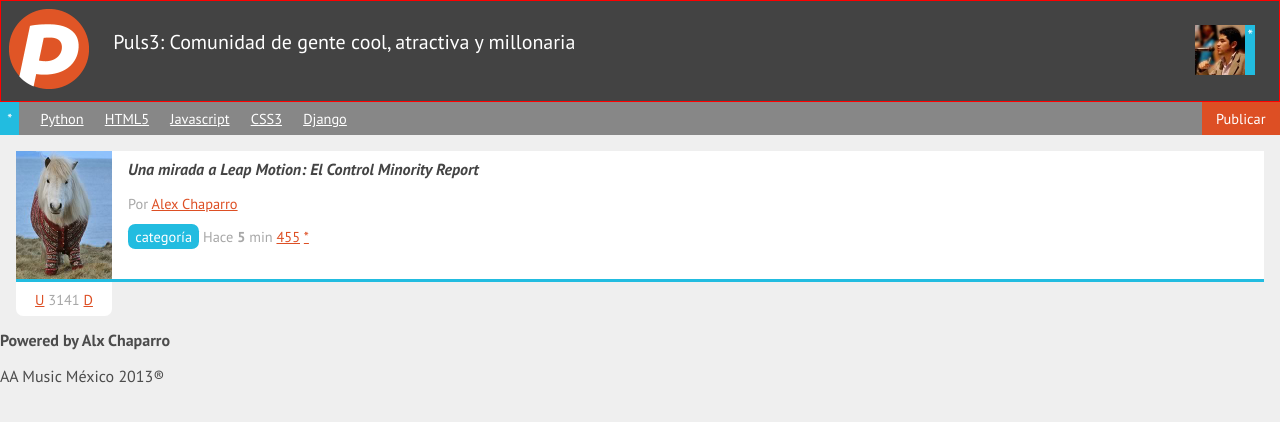
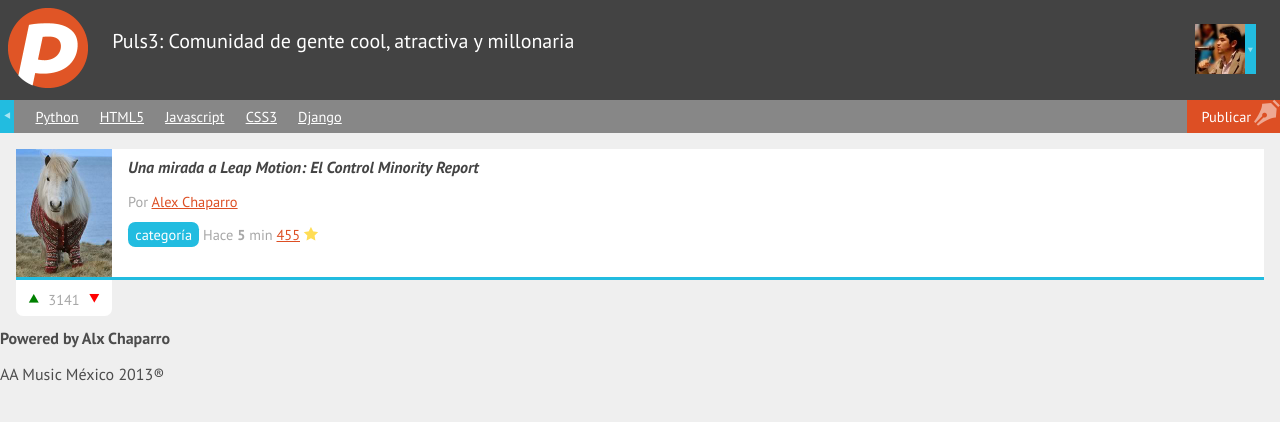
Before and after one commit to Alx1854/Puls3-America, a plain HTML site: page index.html in a window 1280 px wide. Drawn offline with Linux system fonts and the light colour scheme.

Commit message:
Iconos de tipografía y arreglos múltiples de diseño

```diff
--- a/estilos.css
+++ b/estilos.css
@@ -1,3 +1,13 @@
+@font-face {
+	font-family: 'icomoon';
+	src:url('fonts/icomoon.eot');
+	src:url('fonts/icomoon.eot?#iefix') format('embedded-opentype'),
+		url('fonts/icomoon.ttf') format('truetype'),
+		url('fonts/icomoon.woff') format('woff'),
+		url('fonts/icomoon.svg#icomoon') format('svg');
+	font-weight: normal;
+	font-style: normal;
+}
 a
 {
 	color: #DD4F24;
@@ -13,7 +23,6 @@ body
 header
 {
 	background: #434343;
-	border: 1px red solid;
 	color: white;
 	margin: 0;
 	padding: 0.5em;
@@ -40,7 +49,14 @@ header #avatar figcaption
 	background: #22BCE0;
 	float: right;
 	height: 50px;
-	padding: 0 2px;
+	line-height: 50px;
+}
+header #avatar figcaption:after
+{
+	content: "\e601";
+	font-family: "icomoon";
+	font-size: 0.7em;
+	opacity: 0.5;
 }
 header #avatar img
 {
@@ -77,17 +93,36 @@ nav ul li a
 nav #flechita_nav a
 {
 	background: #22BCE0;
-	padding: 0.5em 0.5em;
+	padding: 0.5em 0;
 	text-decoration: none;
+}
+nav #flechita_nav a:after
+{
+	content: "\e600";
+	font-family: "icomoon";
+	opacity: 0.6;
 }
 nav #publicar_nav
 {
+	background: #DD4F24;
 	float: right;
 	margin-right: 0;
+	padding-right: 1em;
+	position: relative;
+}
+nav #publicar_nav:after
+{
+	color: rgba(255,255,255,0.5);
+	content: "\e603";
+	font-family: "icomoon";
+	font-size: 1.8em;
+	position: absolute;
+	right: 0;
+	top: 0;
 }
 nav #publicar_nav a
 {
-	background: #DD4F24;
+	display: inline-block;
 	padding: 0.5em 1em;
 	text-decoration: none;
 }
@@ -107,6 +142,16 @@ nav #publicar_nav a
 {
 	color: #A7A7A7;
 	font-size: 0.9em;
+}
+#contenido .item .datos_item .guardar_item
+{
+	text-decoration: none;
+}
+#contenido .item .datos_item .guardar_item:after
+{
+	color: #FD5;
+	content: "\e604";
+	font-family: "icomoon";
 }
 #contenido .item .datos_item .tag_item
 {
@@ -147,3 +192,24 @@ nav #publicar_nav a
 	top: 100%;
 	width: 96px;
 }
+#contenido .item .votacion a
+{
+	text-decoration: none;
+}
+#contenido .item .votacion .down:after,
+#contenido .item .votacion .up:after
+{
+	font-family: "icomoon";
+	font-size: 1.5em;
+	vertical-align: bottom;
+}
+#contenido .item .votacion .down:after
+{
+	color: red;
+	content: "\e601";
+}
+#contenido .item .votacion .up:after
+{
+	color: green;
+	content: "\e602";
+}
--- a/index.html
+++ b/index.html
@@ -15,14 +15,12 @@
 		<h1 id="titulo_header">Puls3: Comunidad de gente cool, atractiva y millonaria</h1>
 		<figure id="avatar">
 			<img src="clase2/avatar.jpg" />
-			<figcaption>
-				*
-			</figcaption>
+			<figcaption></figcaption>
 		</figure>
 	</header>
 	<nav>
 		<ul>
-			<li id="flechita_nav"><a href="#">*</a></li>
+			<li id="flechita_nav"><a href="#"></a></li>
 			<li><a href="#">Python</a></li>
 			<li><a href="#">HTML5</a></li>
 			<li><a href="#">Javascript</a></li>
@@ -46,12 +44,12 @@
 				<a class="tag_item" href="#">categoría</a>
 				<span class="flecha_item">Hace <strong>5</strong> min</span>
 				<a class="comentarios_item" href="#">455</a>
-				<a class="guardar_item" href="#">*</a>
+				<a class="guardar_item" href="#"></a>
 			</p>
 			<p class="votacion">
-				<a class="up" href="#">U</a>
+				<a class="up" href="#"></a>
 				3141
-				<a class="down" href="#">D</a>
+				<a class="down" href="#"></a>
 			</p>
 		</article>
 	</section>
```
Also changed, not shown: fonts/icomoon.ttf (added), fonts/icomoon.woff (added), 2 other files.
